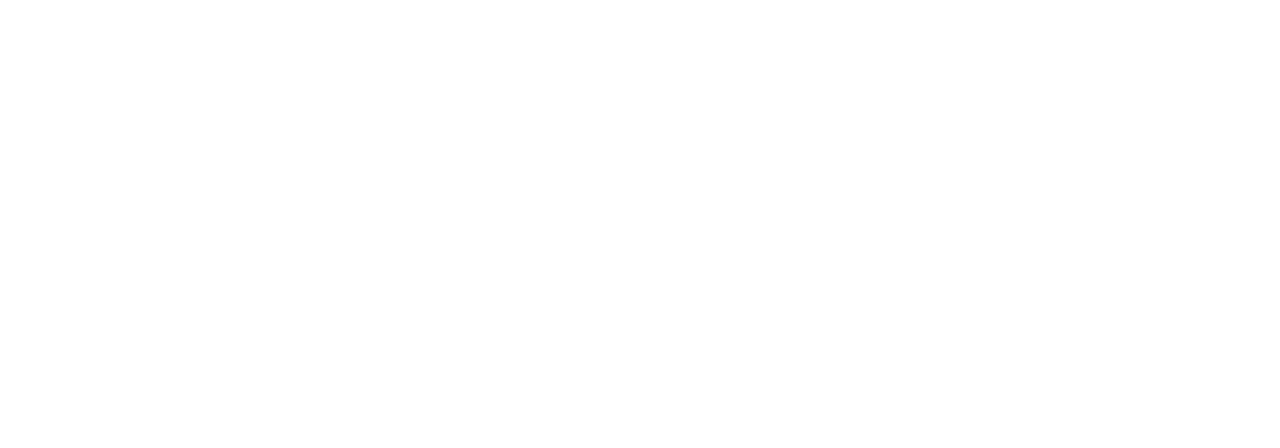
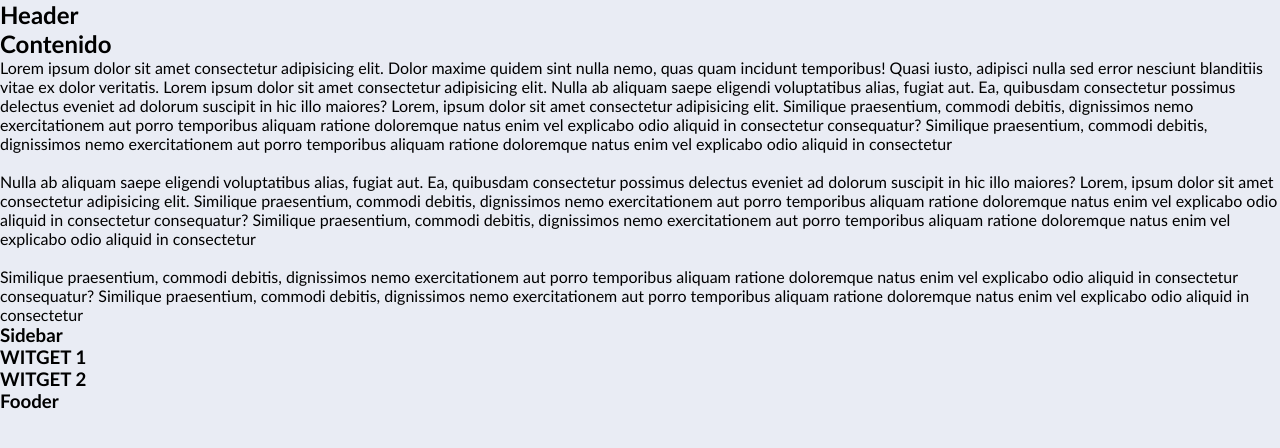
Before and after one commit to Darwin073100/pagina-responsiva, a plain HTML site: page index.html in a window 1280 px wide. Drawn offline with Linux system fonts and the light colour scheme.

Commit message:
Creacion del esqueleto de la pagina

```diff
--- a/index.html
+++ b/index.html
@@ -5,6 +5,31 @@
         <link rel="stylesheet" href="style.css">
     </head>
     <body>
-
+        <div class="contenedor">
+            <header class="header">
+                <h2>Header</h2>
+            </header>
+            <section class="contenido">
+                <h2>Contenido</h2>
+                <p>Lorem ipsum dolor sit amet consectetur adipisicing elit. Dolor maxime quidem sint nulla nemo, quas quam incidunt temporibus! Quasi iusto, adipisci nulla sed error nesciunt blanditiis vitae ex dolor veritatis. Lorem ipsum dolor sit amet consectetur adipisicing elit. Nulla ab aliquam saepe eligendi voluptatibus alias, fugiat aut. Ea, quibusdam consectetur possimus delectus eveniet ad dolorum suscipit in hic illo maiores? Lorem, ipsum dolor sit amet consectetur adipisicing elit. Similique praesentium, commodi debitis, dignissimos nemo exercitationem aut porro temporibus aliquam ratione doloremque natus enim vel explicabo odio aliquid in consectetur consequatur?  Similique praesentium, commodi debitis, dignissimos nemo exercitationem aut porro temporibus aliquam ratione doloremque natus enim vel explicabo odio aliquid in consectetur
+                <br><br>
+                Nulla ab aliquam saepe eligendi voluptatibus alias, fugiat aut. Ea, quibusdam consectetur possimus delectus eveniet ad dolorum suscipit in hic illo maiores? Lorem, ipsum dolor sit amet consectetur adipisicing elit. Similique praesentium, commodi debitis, dignissimos nemo exercitationem aut porro temporibus aliquam ratione doloremque natus enim vel explicabo odio aliquid in consectetur consequatur?  Similique praesentium, commodi debitis, dignissimos nemo exercitationem aut porro temporibus aliquam ratione doloremque natus enim vel explicabo odio aliquid in consectetur
+                <br><br>
+                Similique praesentium, commodi debitis, dignissimos nemo exercitationem aut porro temporibus aliquam ratione doloremque natus enim vel explicabo odio aliquid in consectetur consequatur?  Similique praesentium, commodi debitis, dignissimos nemo exercitationem aut porro temporibus aliquam ratione doloremque natus enim vel explicabo odio aliquid in consectetur
+                </p>
+            </section>
+            <aside class="sidebar">
+                <h3>Sidebar</h3>
+            </aside>
+            <div class="widget-1">
+                <h3>WITGET 1</h3>
+            </div>
+            <div class="widget-2">
+                <h3>WITGET 2</h3>
+            </div>
+            <footer class="fooder">
+                <h3>Fooder</h3>
+            </footer>
+        </div>
     </body>
 </html>
--- a/style.css
+++ b/style.css
@@ -0,0 +1,10 @@
+*{
+    margin: 0;
+    padding: 0;
+}
+
+body{
+    background-color: #E9ECF4;
+    color: #000;
+    font-family: 'Trebuchet MS', 'Lucida Sans Unicode', 'Lucida Grande', 'Lucida Sans', Arial, sans-serif;
+}
```
